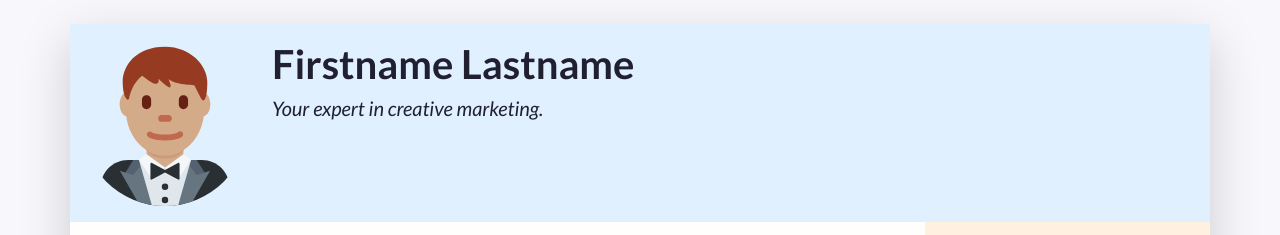
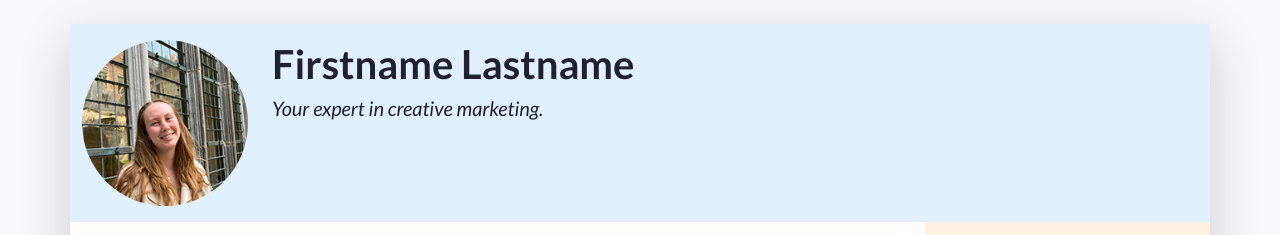
Before and after one commit to jinkegeutjes/prj4_2324_class3_222474_2, a plain HTML site: page index.html in a window 1280 px wide. Shown: the top 235 px of the page. Drawn offline with nearby package versions, Linux system fonts and the light colour scheme.

Commit message:
change pic
change standard pic to jinke 200x200

```diff
--- a/index.html
+++ b/index.html
@@ -43,7 +43,7 @@
             "w-100" makes sure the image takes the full width of the column it's in
             "rounded-circle" cuts a circle around the image
           -->
-          <img class="w-100 rounded-circle my-3" src="images/portrait.svg" alt="Portrait of Firstname Lastname" width="160">
+          <img class="w-100 rounded-circle my-3" src="images/jinke 200x200.jpg" alt="Portrait of Firstname Lastname" width="160">
         </div>
         <!--
           A container to wrap around your name and tagline. Full-width at small size, then columns of increasing size.
```
Also changed, not shown: images/jinke 200x200.jpg (added).
